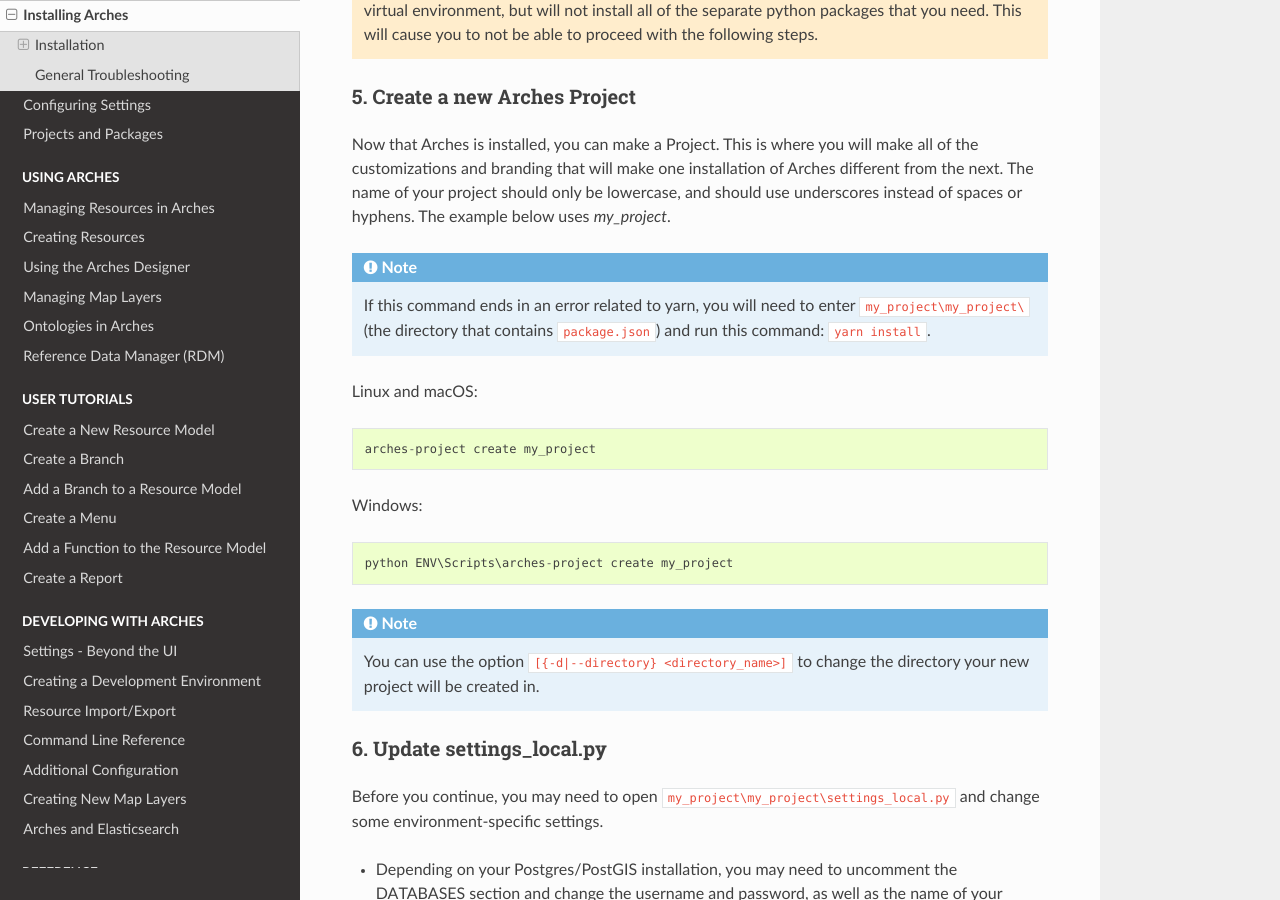
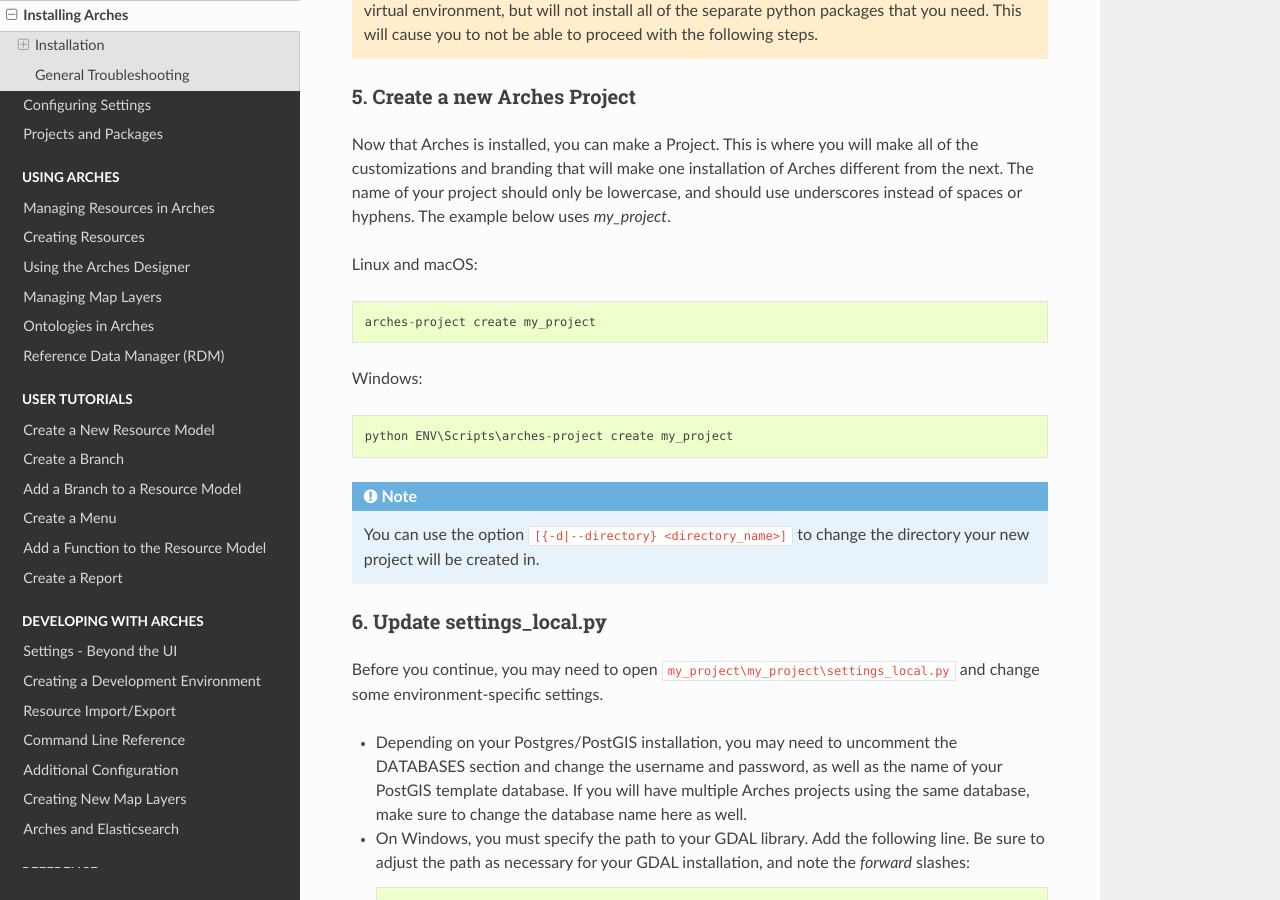
Before and after one commit to archesproject/arches-docs, a Sphinx documentation site: the page built from docs/installation.txt, in a window 1280 px wide and 900 px high, scrolled down 1225 px. Built offline with Sphinx 7.4.7 and the Read the Docs theme 2.0.0, drawn with Linux system fonts in a browser that asks for light colours.

Commit message:
finish removing yarn references

```diff
--- a/docs/creating-a-development-environment.txt
+++ b/docs/creating-a-development-environment.txt
@@ -46,7 +46,7 @@
         (ENV)$ pip install -r arches/install/requirements_dev.txt
         (ENV)$ cd ..
 
-#. Create the new project you will be working on. In this project you'll make all of the necessary changes to your templates, define all of your settings.py variables, run ``manage.py``, etc. This is also where all your ``yarn`` components will be installed.
+#. Create the new project you will be working on. In this project you'll make all of the necessary changes to your templates, define all of your settings.py variables, run ``manage.py``, etc. This is also where all your ``bower`` components will be installed.
 
     .. code-block:: bash
 
--- a/docs/installation.txt
+++ b/docs/installation.txt
@@ -50,8 +50,6 @@
 ------------------------------
 
 Now that Arches is installed, you can make a Project. This is where you will make all of the customizations and branding that will make one installation of Arches different from the next. The name of your project should only be lowercase, and should use underscores instead of spaces or hyphens. The example below uses `my_project`.
-
-.. note:: If this command ends in an error related to yarn, you will need to enter ``my_project\my_project\`` (the directory that contains ``package.json``) and run this command: ``yarn install``.
 
 Linux and macOS::
 
--- a/docs/requirements-and-dependencies.txt
+++ b/docs/requirements-and-dependencies.txt
@@ -61,7 +61,7 @@
 
 **GDAL and GEOS** - Use the OSgeo4W installer found here: https://trac.osgeo.org/osgeo4w/, and choose to install the GDAL package (you don't need to install QGIS or GRASS). After installation, add the following to your system's PATH environment variable: ``C:\OSGeo4W64\bin``.
 
-**Yarn** - Requires NodeJS/npm. Installation instructions here: https://yarnpkg.com/lang/en/docs/install/
+**Bower** Requires NodeJS/npm. Installation instructions here: https://bower.io/#install-bower
 
 **Mapnik** - *If you are on 64-bit Windows you will not be able to install Mapnik; the Python bindings are not compatible.* Arches is fully functional without Mapnik, but some of the extra map overlay capabilities are lost. Specifically, if you are adding a Tilestache layer as a map overlay, you will not be able to use any of the Mapnik-based providers as described in this section of the `Tilestache documentation <http://tilestache.org/doc/#providers>`_.
 
```
